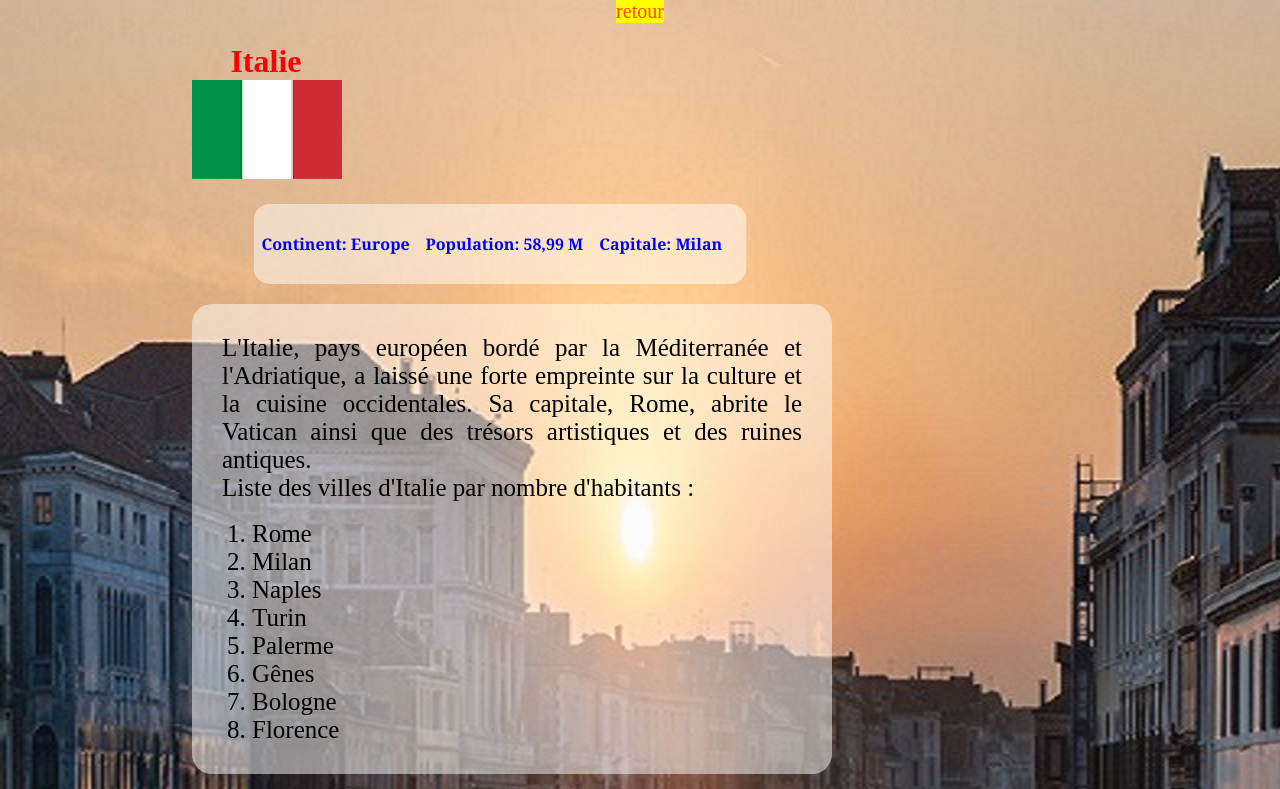
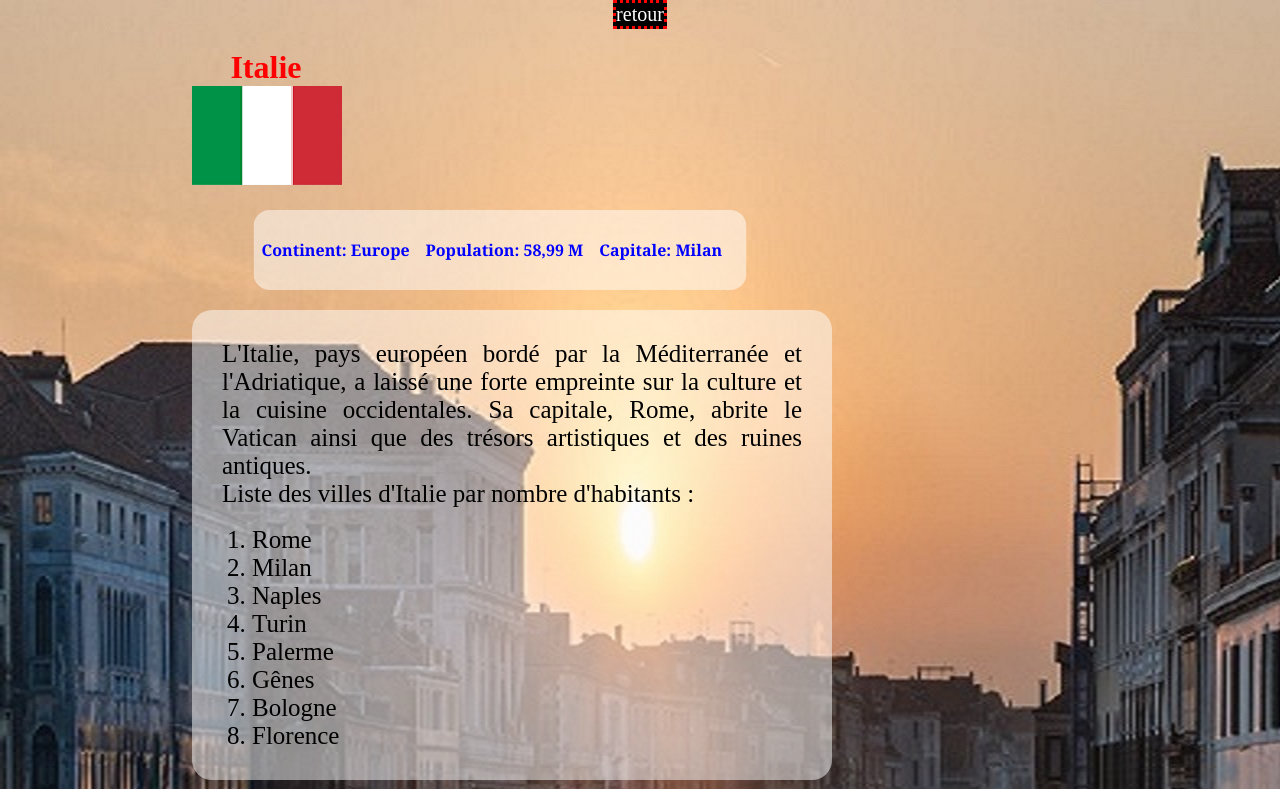
Before and after one commit to mohamed-amine-namasse/voyages, a plain HTML site: page italie.html in a window 1280 px wide. Shown: the top 789 px of the page. Drawn offline with Linux system fonts and the light colour scheme.

Commit message:
edit retour n2

```diff
--- a/css/italie.css
+++ b/css/italie.css
@@ -149,8 +149,9 @@ footer{
 a{
   text-decoration:none;
   font-size: 20px;
-  color: orangered;
-  background-color: yellow;
+  color: white;
+  background-color: black;
+  border: dotted red;
 }
 
 @media(min-width:1000px)
```
